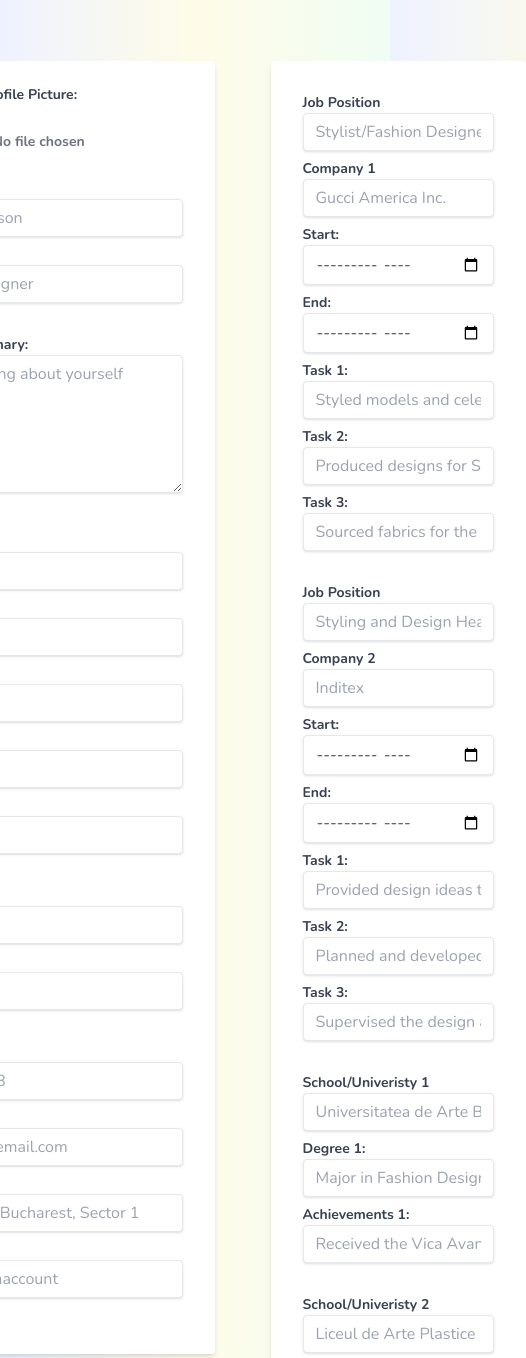
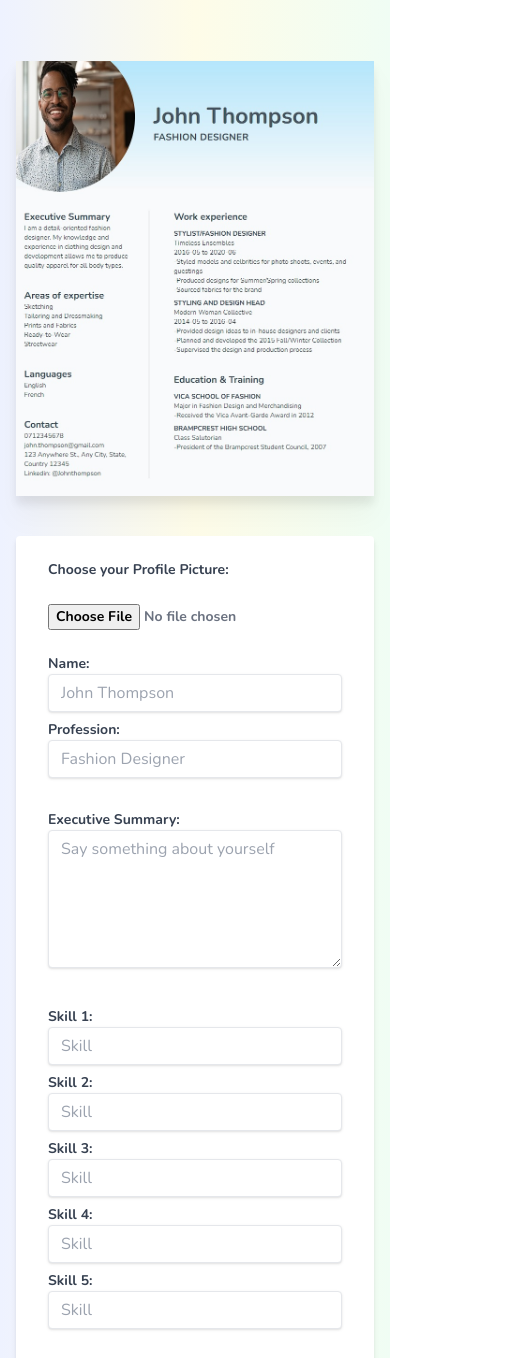
Before and after one commit to catalingeorgechitu/projects, a website: page resume-creator/src/index.html in a window 390 px wide. Shown: the part 191-1549 px from the top of the page, 526 px wide, since content can reach past the window. Drawn offline with nearby package versions, Linux system fonts and the light colour scheme.

Commit message:
Finished Resume Template but without making generated CV responsive

```diff
--- a/resume-creator/src/index.html
+++ b/resume-creator/src/index.html
@@ -11,7 +11,7 @@
 		<link rel="stylesheet" href="/public/output.css" />
 	</head>
 	<body
-		class="font-body bg-gradient-to-r bg-gradient-to-r from-indigo-50 via-yellow-50 to-green-50"
+		class="font-body bg-gradient-to-r bg-gradient-to-r from-indigo-50 via-yellow-50 to-green-50 mx-4"
 	>
 		<!-- Header/title of the page -->
 		<header id="header" class="text-center m-16">
@@ -21,8 +21,11 @@
 
 		<!-- Here goes the fields -->
 		<div id="fields">
-			<form class="flex justify-center">
-				<div class="w-full max-w-md">
+			<div class="m-auto mb-10 drop-shadow-xl w-full max-w-md">
+				<img src="/public/template.jpg" alt="" />
+			</div>
+			<form class="md:flex justify-center">
+				<div class="w-full max-w-md mx-auto md:mx-10">
 					<div class="bg-white shadow-md rounded px-8 pt-6 pb-8 mb-4">
 						<fieldset class="mb-4">
 							<label
@@ -245,7 +248,7 @@
 					</div>
 				</div>
 
-				<div class="ml-14 w-full max-w-md">
+				<div class="w-full max-w-md mx-auto md:mx-10">
 					<div class="bg-white shadow-md rounded px-8 pt-6 pb-8 mb-4">
 						<fieldset class="mb-6">
 							<label
@@ -586,9 +589,10 @@
 		</div>
 
 		<!-- Resume template -->
+
 		<div
 			id="resume"
-			class="my-10 pb-10 container mx-auto max-w-screen-md text-gray-600 bg-gray-50 shadow-lg hidden"
+			class="my-10 pb-10 container mx-auto w-full max-w-screen-md text-gray-600 bg-gray-50 shadow-lg hidden"
 		>
 			<div>
 				<div class="overflow-hidden flex bg-gradient-to-b from-sky-200">
@@ -638,7 +642,7 @@
 
 						<p id="jobposition1R" class="font-bold uppercase">Job Position 1</p>
 						<p id="company1R">Company 1</p>
-						<div>
+						<div class="mb-2">
 							<span id="period1-startR">Start</span> to
 							<span id="period1-endR">End</span>
 						</div>
@@ -650,7 +654,7 @@
 							Job Position 2
 						</p>
 						<p id="company2R">Company 2</p>
-						<div>
+						<div class="mb-2">
 							<span id="period2-startR">Start</span> to
 							<span id="period2-endR">End</span>
 						</div>
@@ -674,6 +678,7 @@
 				</div>
 			</div>
 		</div>
+
 		<button
 			id="resume-button"
 			class="hidden mt-5 mb-10 block mx-auto bg-transparent hover:bg-gray-500 text-gray-700 font-semibold hover:text-white py-2 px-4 border border-gray-500 hover:border-transparent rounded"
```
Also changed, not shown: resume-creator/public/output.css, resume-creator/public/template.jpg (added).
